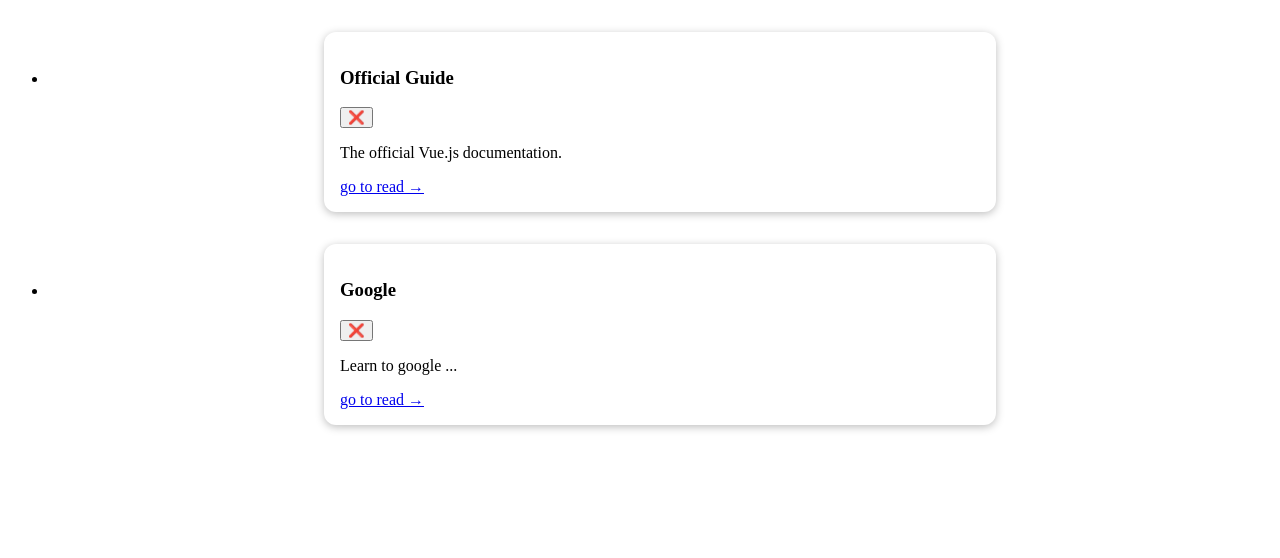
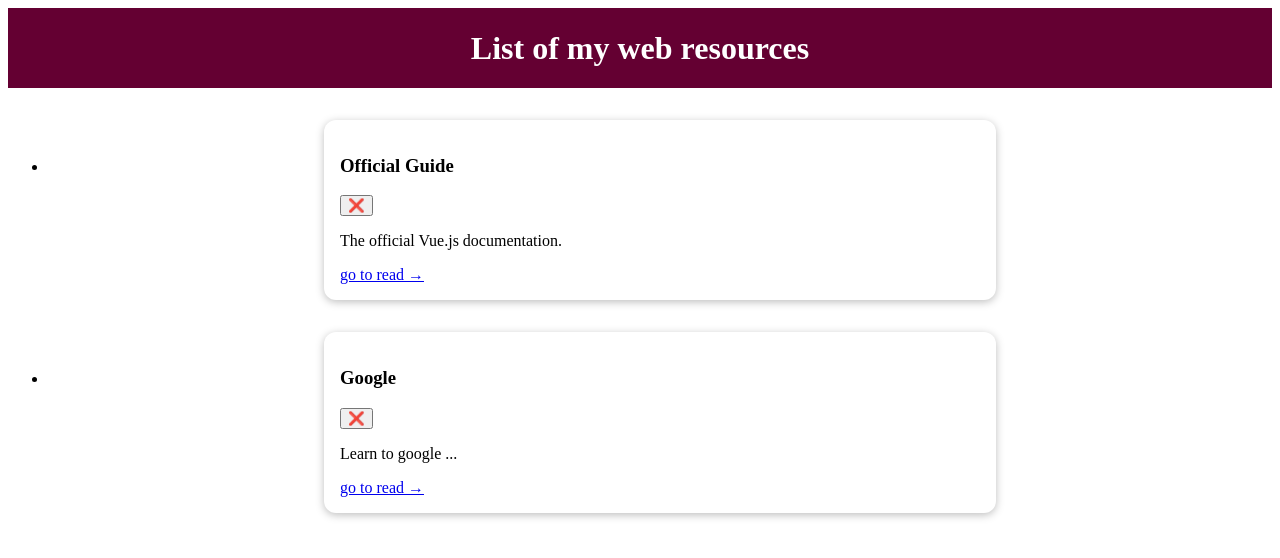
Before and after one commit to DenisPepper/vue-max-starting, a Vue app: page / in a window 1280 px wide. Shown: the top 558 px of the page. Built offline with nearby package versions, Linux system fonts and the light colour scheme.

Commit message:
Добавит компонент Заголовок Приложения

```diff
--- a/src/App.vue
+++ b/src/App.vue
@@ -1,12 +1,14 @@
 <template>
+  <AppHeader title="List of my web resources" />
   <StoredResources :resources="storedResources" />
 </template>
 
 <script>
 import StoredResources from '/src/components/learning-resources/StoredResources.vue';
+import AppHeader from '/src/components/layouts/AppHeader.vue';
 
 export default {
-  components: { StoredResources },
+  components: { AppHeader, StoredResources },
   data() {
     return {
       storedResources: [
--- /dev/null
+++ b/src/components/layouts/AppHeader.vue
@@ -0,0 +1,27 @@
+<template>
+  <header>
+    <h1>{{ title }}</h1>
+  </header>
+</template>
+
+<script>
+export default {
+  props: ['title'],
+};
+</script>
+
+<style scoped>
+header {
+  width: 100%;
+  height: 5rem;
+  background-color: #640032;
+  display: flex;
+  justify-content: center;
+  align-items: center;
+}
+
+header h1 {
+  color: white;
+  margin: 0;
+}
+</style>
```
